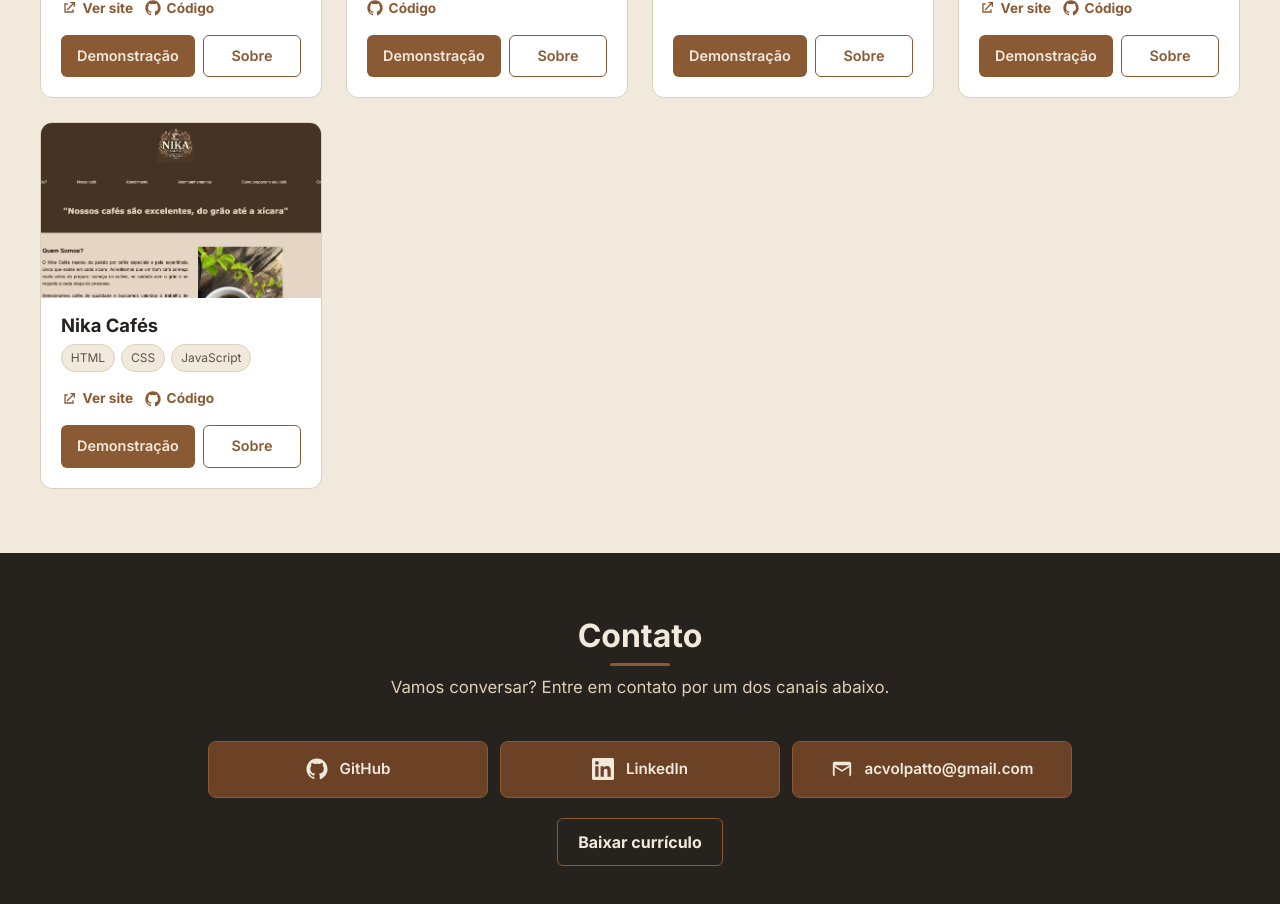
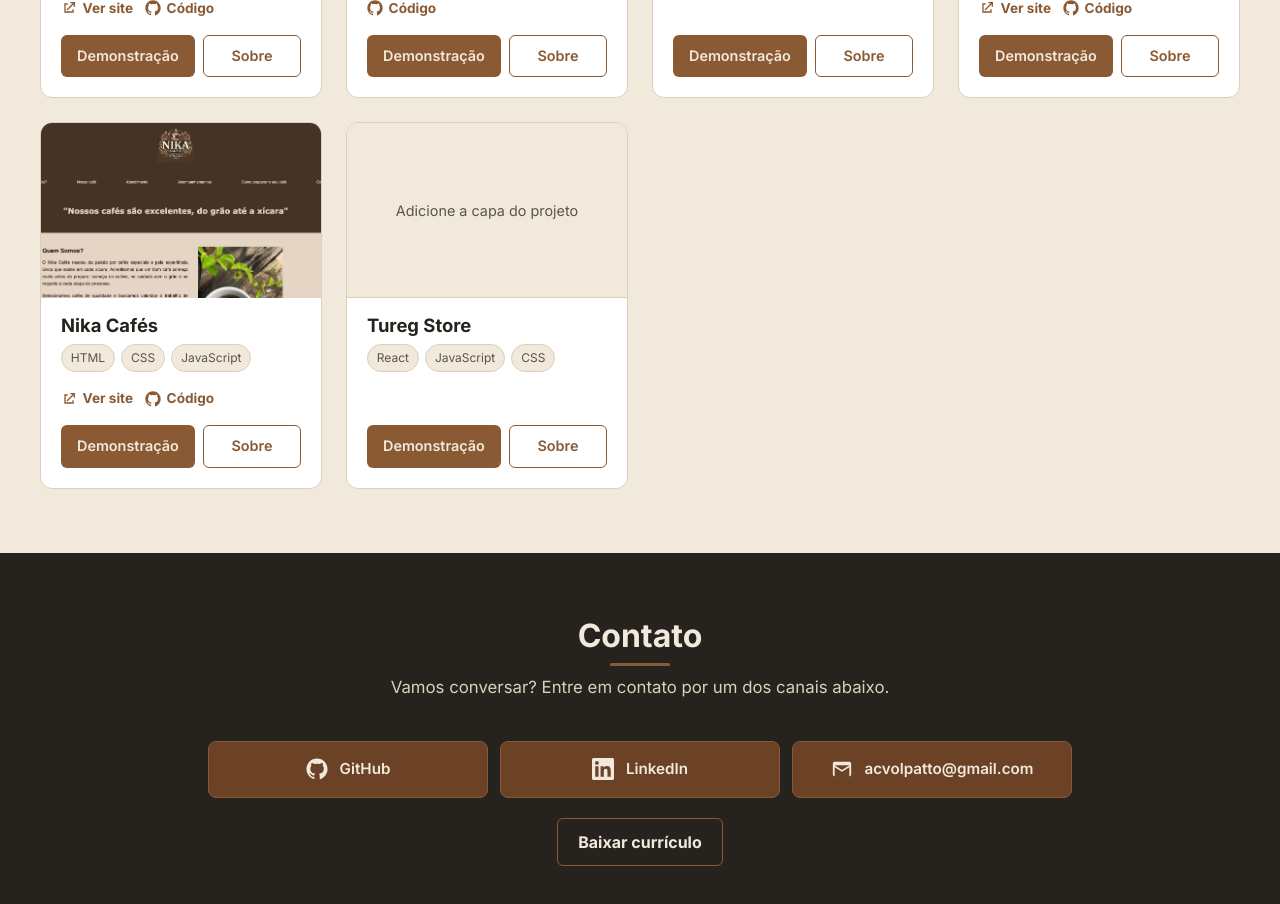
Before and after one commit to aline-volpatto/portfolio_dev, a React (Vite) app: page / in a window 1280 px wide. Shown: the part 2200-3104 px from the top of the page. Built offline with nearby package versions, Linux system fonts and the light colour scheme.

Commit message:
Inclusao do projeto tuareg store

```diff
--- a/src/components/projetos/Projetos.jsx
+++ b/src/components/projetos/Projetos.jsx
@@ -15,6 +15,8 @@ import listaTarefasVideo from '../../assets/videos/listatarefas.mp4'
 
 import nikaCafesImagem from '../../assets/imagens/nikacafes.png'
 import nikaCafesVideo from '../../assets/videos/nikacafe.mp4'
+
+import turegStoreVideo from '../../assets/videos/tuaregstore.mp4'
 
 const projetos = [
     {
@@ -72,6 +74,16 @@ const projetos = [
         descricao:
             'Landing page para a cafeteria Nika Cafés, com apresentação dos produtos, da marca e canais de contato.',
     },
+    {
+        id: 'tureg-store',
+        titulo: 'Tureg Store',
+        videoUrl: turegStoreVideo,
+        deployUrl: '',
+        repoUrl: '',
+        tecnologias: ['React', 'JavaScript', 'CSS'],
+        descricao:
+            'Simulação de uma loja virtual desenvolvida com React durante o curso do SCTEC.',
+    },
 ]
 
 function Projetos() {
```
Also changed, not shown: 1 other file (tests, documents, lock files or other folders).
